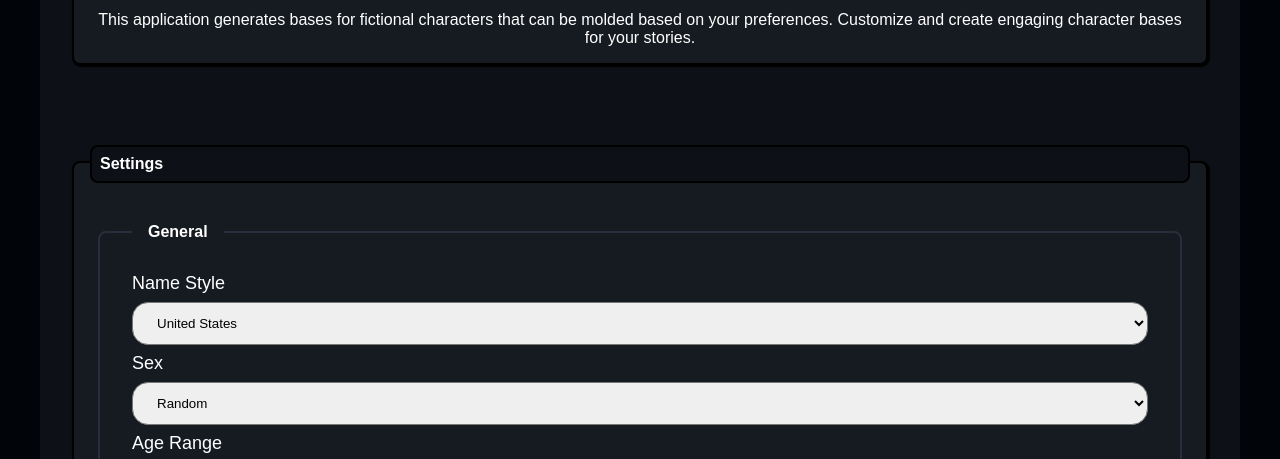
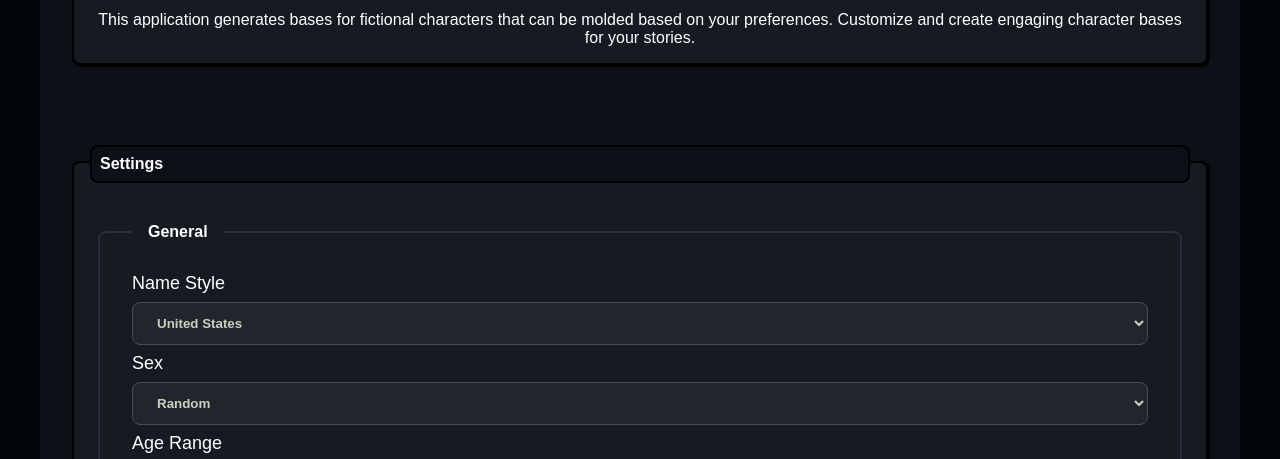
Before and after one commit to Starciad/SCSG, a plain HTML site: page index.html in a window 1280 px wide. Shown: the part 304-763 px from the top of the page. Drawn offline with Linux system fonts and the light colour scheme.

Commit message:
feat: Improve form field styling.

```diff
--- a/styles/elements/forms.css
+++ b/styles/elements/forms.css
@@ -30,17 +30,23 @@ label {
 }
 
 select {
-    color: black;
+    color: #c9d1c3;
+
+    font-weight: bold;
 
     width: 100%;
     padding: 12px 20px;
     margin: 8px 0;
     box-sizing: border-box;
-    border-radius: 16px;
+
+    border-color: #494e57;
+    border-radius: 8px;
+
+    background-color: #21262d;
 }
 
 option {
-    color: black;
+    color: #c9d1c3;
 
     font-size: 18px;
 
@@ -54,5 +60,5 @@ input {
     padding: 12px 20px;
     margin: 8px 0;
     box-sizing: border-box;
-    border-radius: 16px;
+    border-radius: 8px;
 }
```
